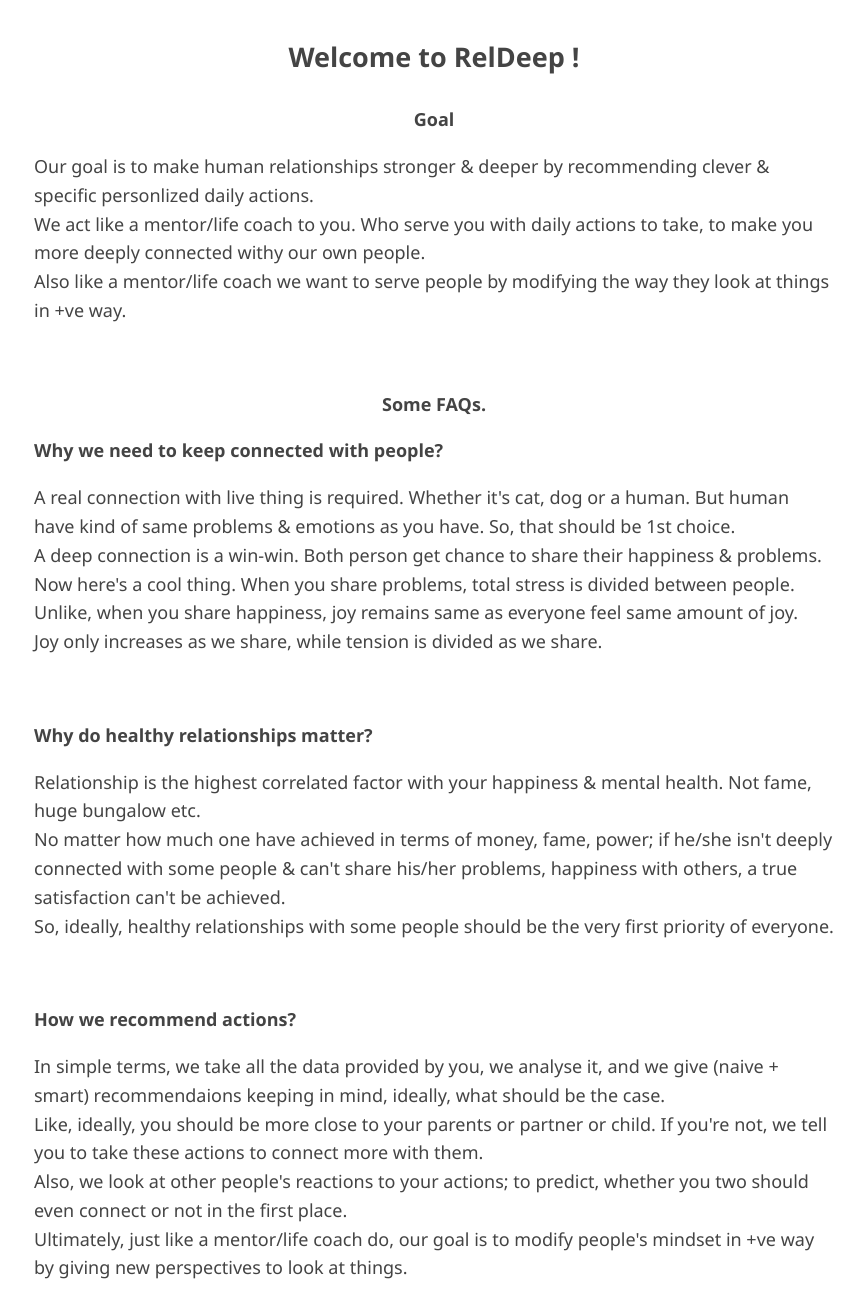
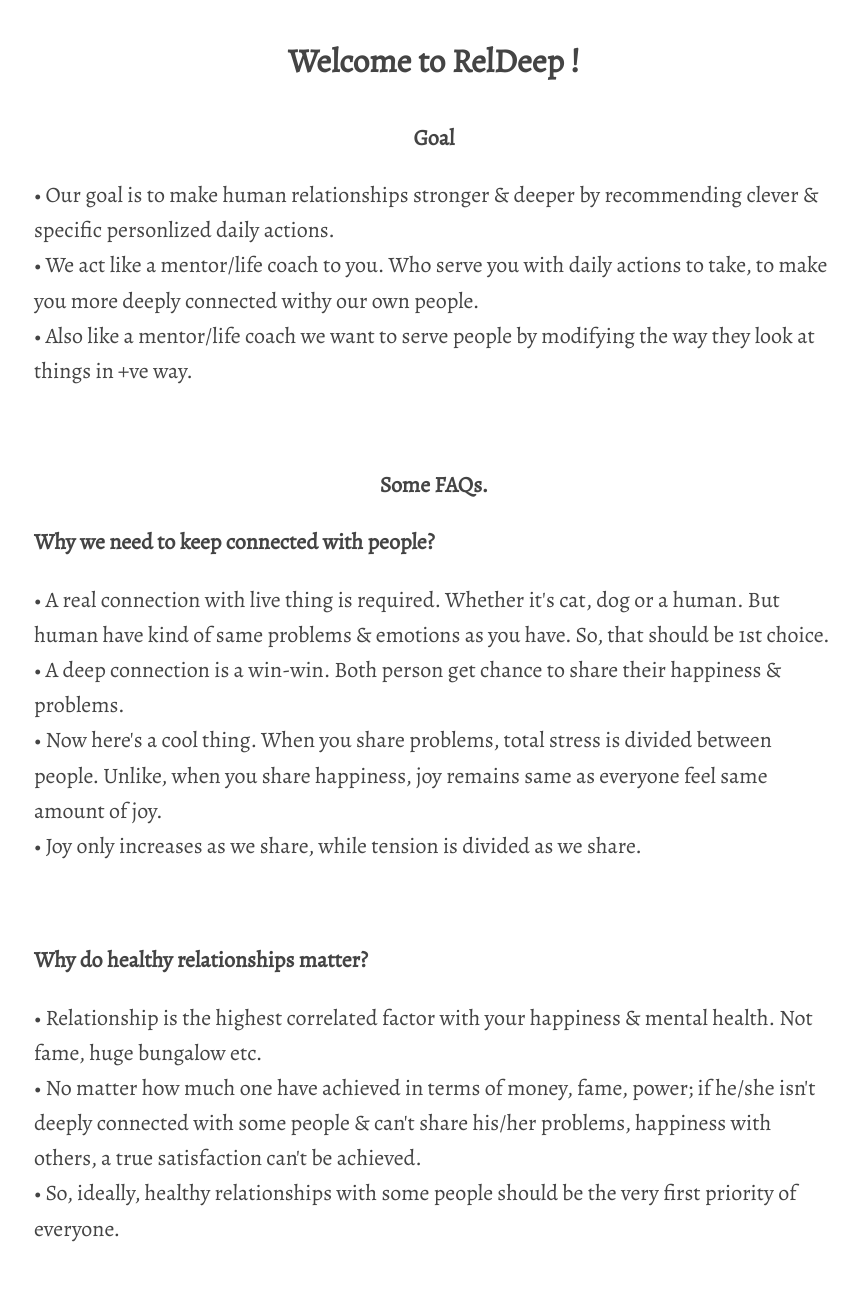
Before and after one commit to reldeep/reldeep.github.io, a plain HTML site: page index.html in a window 1280 px wide. Shown: the top 1300 px of the page, without its empty margins (206-1069 px from the left). Drawn offline with nearby package versions, Linux system fonts and the light colour scheme.

Commit message:
Update index.html

```diff
--- a/index.html
+++ b/index.html
@@ -8,6 +8,7 @@
 	  gtag('js', new Date());
 	  gtag('config', 'UA-126710334-1');
 	</script>
+	<link href='https://fonts.googleapis.com/css?family=Alegreya' rel='stylesheet'>
 	<script>
 	  (function(i,s,o,g,r,a,m){i['GoogleAnalyticsObject']=r;i[r]=i[r]||function(){
 	  (i[r].q=i[r].q||[]).push(arguments)},i[r].l=1*new Date();a=s.createElement(o),
@@ -31,11 +32,11 @@
   	<!--link rel="icon" href="https://teddyletsplay.000webhostapp.com/images/flogo1.png"-->
 	<style type="text/css">
 		body {
-		  font-family: "Segoe UI", "Times New Roman", "Georgia", Times, Arial, serif;
+		  font-family: "Alegreya", "Times New Roman", "Georgia", Times, Arial, serif;
 		  margin:35px auto;
 		  max-width:800px;
 		  line-height:1.6;
-		  font-size:18px;
+		  font-size:22px;
 		  color:#444;
 		  padding:0 10px;
 		}
@@ -46,29 +47,29 @@
 
 		<p><center><b>Goal</b></center></p>
 
-		<p>Our goal is to make human relationships stronger & deeper by recommending clever & specific personlized daily actions. <br>
-			We act like a mentor/life coach to you. Who serve you with daily actions to take, to make you more deeply connected withy our own people. <br>
-			Also like a mentor/life coach we want to serve people by modifying the way they look at things in +ve way.
+		<p>• Our goal is to make human relationships stronger & deeper by recommending clever & specific personlized daily actions. <br>
+			• We act like a mentor/life coach to you. Who serve you with daily actions to take, to make you more deeply connected withy our own people. <br>
+			• Also like a mentor/life coach we want to serve people by modifying the way they look at things in +ve way.
 		</p><br>
 
 		<p><b><center>Some FAQs.</center></b></p>
 
 		<p><b>Why we need to keep connected with people?</b></p>
-		<p>A real connection with live thing is required. Whether it's cat, dog or a human. But human have kind of same problems & emotions as you have. So, that should be 1st choice.<br>
-                A deep connection is a win-win. Both person get chance to share their happiness & problems.<br>
-                Now here's a cool thing. When you share problems, total stress is divided between people. Unlike, when you share happiness, joy remains same as everyone feel same amount of joy.<br>
-                Joy only increases as we share, while tension is divided as we share.</p><br>
+		<p>• A real connection with live thing is required. Whether it's cat, dog or a human. But human have kind of same problems & emotions as you have. So, that should be 1st choice.<br>
+                • A deep connection is a win-win. Both person get chance to share their happiness & problems.<br>
+                • Now here's a cool thing. When you share problems, total stress is divided between people. Unlike, when you share happiness, joy remains same as everyone feel same amount of joy.<br>
+                • Joy only increases as we share, while tension is divided as we share.</p><br>
 
         <p><b>Why do healthy relationships matter?</b></p>
-        <p>Relationship is the highest correlated factor with your happiness & mental health. Not fame, huge bungalow etc.<br>
-                No matter how much one have achieved in terms of money, fame, power; if he/she isn't deeply connected with some people & can't share his/her problems, happiness with others, a true satisfaction can't be achieved.<br>
-                So, ideally, healthy relationships with some people should be the very first priority of everyone.</p><br>
+        <p>• Relationship is the highest correlated factor with your happiness & mental health. Not fame, huge bungalow etc.<br>
+                • No matter how much one have achieved in terms of money, fame, power; if he/she isn't deeply connected with some people & can't share his/her problems, happiness with others, a true satisfaction can't be achieved.<br>
+                • So, ideally, healthy relationships with some people should be the very first priority of everyone.</p><br>
 
         <p><b>How we recommend actions?</b></p>
-        <p>In simple terms, we take all the data provided by you, we analyse it, and we give (naive + smart) recommendaions keeping in mind, ideally, what should be the case.<br>
-                Like, ideally, you should be more close to your parents or partner or child. If you're not, we tell you to take these actions to connect more with them.<br>
-                Also, we look at other people's reactions to your actions; to predict, whether you two should even connect or not in the first place.<br>
-                Ultimately, just like a mentor/life coach do, our goal is to modify people's mindset in +ve way by giving new perspectives to look at things.</p><br>
+        <p>• In simple terms, we take all the data provided by you, we analyse it, and we give (naive + smart) recommendaions keeping in mind, ideally, what should be the case.<br>
+                • Like, ideally, you should be more close to your parents or partner or child. If you're not, we tell you to take these actions to connect more with them.<br>
+                • Also, we look at other people's reactions to your actions; to predict, whether you two should even connect or not in the first place.<br>
+                • Ultimately, just like a mentor/life coach do, our goal is to modify people's mindset in +ve way by giving new perspectives to look at things.</p><br>
 
 
 
```
